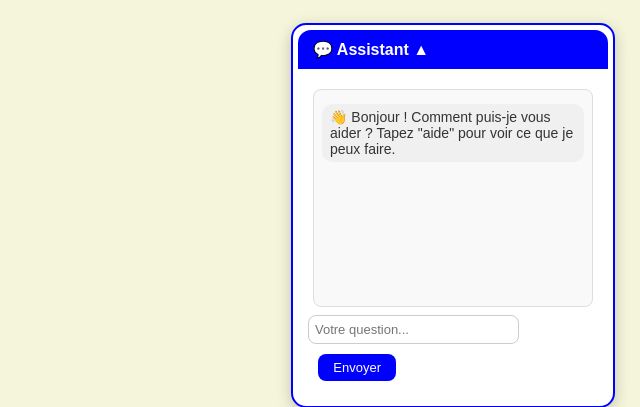
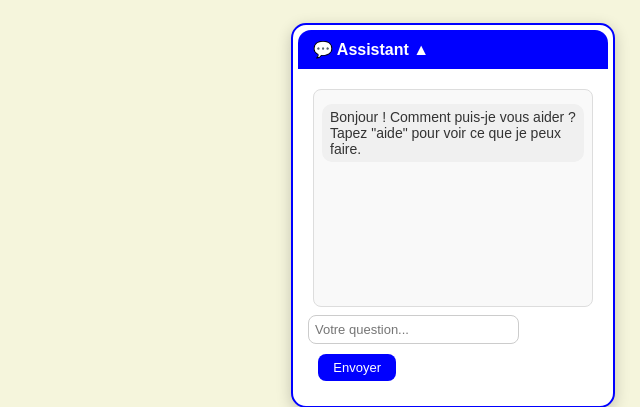
Before and after one commit to Nantenainatatila/Mon_site, a Flask app: page /index in a window 1280 px wide. Shown: the part 367-774 px from the top of the page, without its empty margins (640-1280 px from the left). Run offline with Flask 3, Linux system fonts and the light colour scheme; data that the repository does not hold is empty.

Commit message:
Mis à jour

```diff
--- a/templates/index.html
+++ b/templates/index.html
@@ -195,7 +195,7 @@
         <div id="chat-header" onclick="toggleChat()">💬 Assistant ▲</div>
         <div id="chat-body">
             <div id="chat-messages">
-                <div class="msg-ia">👋 Bonjour ! Comment puis-je vous aider ? Tapez "aide" pour voir ce que je peux faire.</div>
+                <div class="msg-ia"> Bonjour ! Comment puis-je vous aider ? Tapez "aide" pour voir ce que je peux faire.</div>
             </div>
             <input id="chat-input" type="text" placeholder="Votre question..."
                    onkeypress="if(event.key==='Enter') envoyerMessage()"/>
@@ -243,7 +243,7 @@
                 // Supprimer indicateur de chargement
                 document.getElementById('loading').remove();
 
-                messages.innerHTML += `<div class="msg-ia">🤖 ${data.reponse}</div>`;
+                messages.innerHTML += `<div class="msg-ia"> ${data.reponse}</div>`;
                 messages.scrollTop = messages.scrollHeight;
 
             } catch (error) {
```
